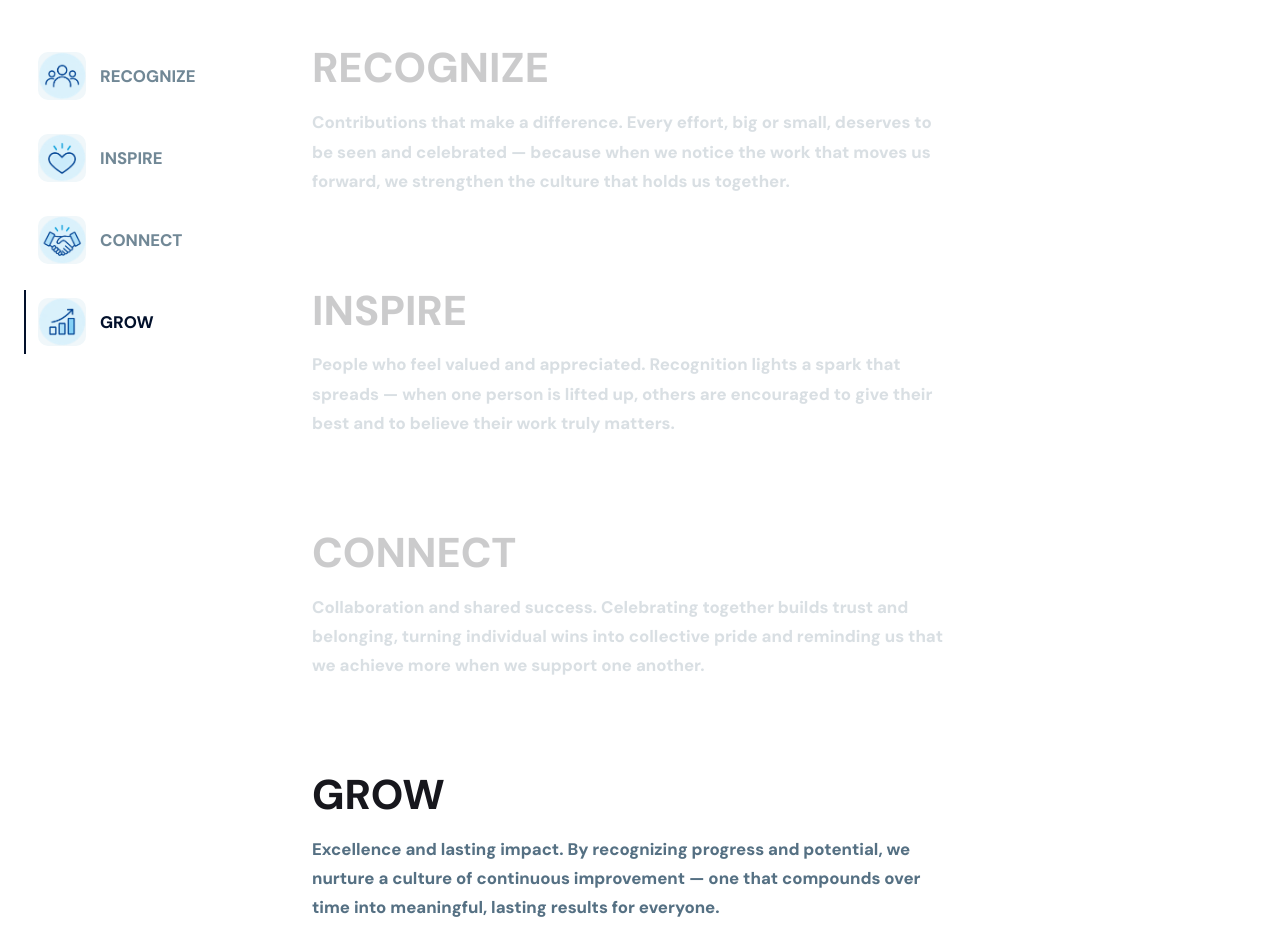
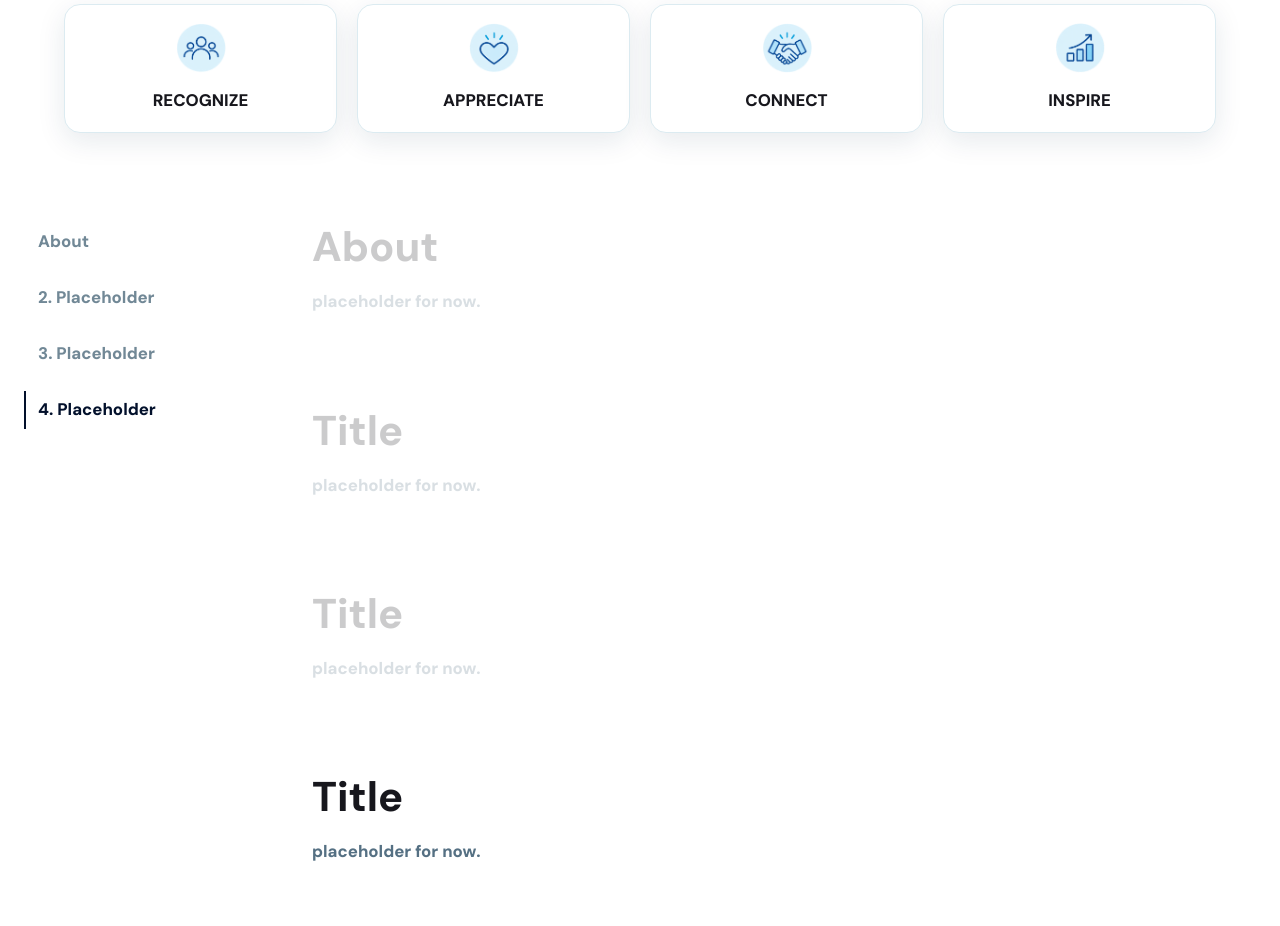
Before and after one commit to Unknown-coder67/html-starter, a website: page index.html in a window 1280 px wide. Shown: the part 831-1757 px from the top of the page. Drawn offline with Linux system fonts and the light colour scheme.

Commit message:
Implement four value cards section and update nav
Added a section for four value cards with images and titles. Updated the sticky navigation and corresponding sections to reflect new content.

```diff
--- a/index.html
+++ b/index.html
@@ -175,6 +175,69 @@ header {
     color: #17171D;
     font-size: clamp(1.8rem, 4vw, 2.4rem);
     font-weight: 750;
+}
+
+/* ===== Four value cards under banner ===== */
+.cards-section {
+    width: 100%;
+    max-width: 1200px;
+    margin: 0 auto 50px;
+    padding: 0 24px;
+}
+
+.cards {
+    display: grid;
+    grid-template-columns: repeat(4, 1fr);
+    gap: 20px;
+}
+
+.card {
+    background: #FFFFFF;
+    border: 1px solid #dcebf1;
+    border-radius: 16px;
+    padding: 18px;
+    text-align: center;
+    box-shadow: 0 8px 28px rgba(23, 50, 77, 0.1);
+}
+
+.card-image {
+    width: 50%;
+    height: 50px;
+    margin: 0 auto 14px;
+    background: #FFFFFF;
+    border-radius: 12px;
+    overflow: hidden;
+}
+
+.card-image img {
+    width: 100%;
+    height: 100%;
+    object-fit: contain;
+    display: block;
+}
+
+.card h3 {
+    color: #17171D;
+    font-size: 1.05rem;
+    margin-bottom: 0;
+    font-weight: 750;
+}
+
+@media (max-width: 900px) {
+    .cards {
+        grid-template-columns: repeat(2, 1fr);
+    }
+}
+
+@media (max-width: 700px) {
+    .cards {
+        grid-template-columns: 1fr;
+        gap: 14px;
+    }
+    .cards-section {
+        padding: 0 16px;
+        margin-bottom: 36px;
+    }
 }
 
 /* ===== Celebrating section (sticky nav + images) ===== */
@@ -820,62 +883,80 @@ footer {
     <h3>Celebrating What Matters</h3>
 </div>
 
-<!-- Sticky-nav style celebrating section -->
+<!-- Four value cards -->
+<section class="cards-section">
+    <div class="cards">
+        <div class="card fade-in">
+            <div class="card-image">
+                <img src="/employee1.jpg" alt="Recognize">
+            </div>
+            <h3>RECOGNIZE</h3>
+        </div>
+        <div class="card fade-in">
+            <div class="card-image">
+                <img src="/employee2.jpg" alt="Appreciate">
+            </div>
+            <h3>APPRECIATE</h3>
+        </div>
+        <div class="card fade-in">
+            <div class="card-image">
+                <img src="/employee3.jpg" alt="Connect">
+            </div>
+            <h3>CONNECT</h3>
+        </div>
+        <div class="card fade-in">
+            <div class="card-image">
+                <img src="/employee4.jpg" alt="Inspire">
+            </div>
+            <h3>INSPIRE</h3>
+        </div>
+    </div>
+</section>
+
+<!-- Sticky-nav About section -->
 <section class="celebrating-section">
     <div class="celebrating-layout">
         <nav class="celebrating-nav">
             <ul>
                 <li>
-                    <a href="#recognize" class="active" data-section="recognize">
-                        <div class="celebrating-nav-img">
-                            <img src="/employee1.jpg" alt="Recognize">
-                        </div>
-                        <span>RECOGNIZE</span>
+                    <a href="#about" class="active" data-section="about">
+                        <span>About</span>
                     </a>
                 </li>
                 <li>
-                    <a href="#inspire" data-section="inspire">
-                        <div class="celebrating-nav-img">
-                            <img src="/employee2.jpg" alt="Inspire">
-                        </div>
-                        <span>INSPIRE</span>
+                    <a href="#section-2" data-section="section-2">
+                        <span>2. Placeholder</span>
                     </a>
                 </li>
                 <li>
-                    <a href="#connect" data-section="connect">
-                        <div class="celebrating-nav-img">
-                            <img src="/employee3.jpg" alt="Connect">
-                        </div>
-                        <span>CONNECT</span>
+                    <a href="#section-3" data-section="section-3">
+                        <span>3. Placeholder</span>
                     </a>
                 </li>
                 <li>
-                    <a href="#grow" data-section="grow">
-                        <div class="celebrating-nav-img">
-                            <img src="/employee4.jpg" alt="Grow">
-                        </div>
-                        <span>GROW</span>
+                    <a href="#section-4" data-section="section-4">
+                        <span>4. Placeholder</span>
                     </a>
                 </li>
             </ul>
         </nav>
 
         <div class="celebrating-main">
-            <section class="celebrating-block fade-in" id="recognize">
-                <h3>RECOGNIZE</h3>
-                <p>Contributions that make a difference. Every effort, big or small, deserves to be seen and celebrated — because when we notice the work that moves us forward, we strengthen the culture that holds us together.</p>
+            <section class="celebrating-block fade-in" id="about">
+                <h3>About</h3>
+                <p>placeholder for now.</p>
             </section>
-            <section class="celebrating-block fade-in" id="inspire">
-                <h3>INSPIRE</h3>
-                <p>People who feel valued and appreciated. Recognition lights a spark that spreads — when one person is lifted up, others are encouraged to give their best and to believe their work truly matters.</p>
+            <section class="celebrating-block fade-in" id="section-2">
+                <h3>Title</h3>
+                <p>placeholder for now.</p>
             </section>
-            <section class="celebrating-block fade-in" id="connect">
-                <h3>CONNECT</h3>
-                <p>Collaboration and shared success. Celebrating together builds trust and belonging, turning individual wins into collective pride and reminding us that we achieve more when we support one another.</p>
+            <section class="celebrating-block fade-in" id="section-3">
+                <h3>Title</h3>
+                <p>placeholder for now.</p>
             </section>
-            <section class="celebrating-block fade-in" id="grow">
-                <h3>GROW</h3>
-                <p>Excellence and lasting impact. By recognizing progress and potential, we nurture a culture of continuous improvement — one that compounds over time into meaningful, lasting results for everyone.</p>
+            <section class="celebrating-block fade-in" id="section-4">
+                <h3>Title</h3>
+                <p>placeholder for now.</p>
             </section>
         </div>
     </div>
@@ -978,7 +1059,7 @@ const fadeObserver = new IntersectionObserver((entries) => {
 fadeElements.forEach((el) => fadeObserver.observe(el));
 
 /* Celebrating sticky nav – only ONE block full opacity at a time */
-const celebratingSections = document.querySelectorAll("#recognize, #inspire, #connect, #grow");
+const celebratingSections = document.querySelectorAll("#about, #section-2, #section-3, #section-4");
 const celebratingLinks = document.querySelectorAll(".celebrating-nav a");
 let isClickScrolling = false;
 let clickScrollTimeout = null;
```
